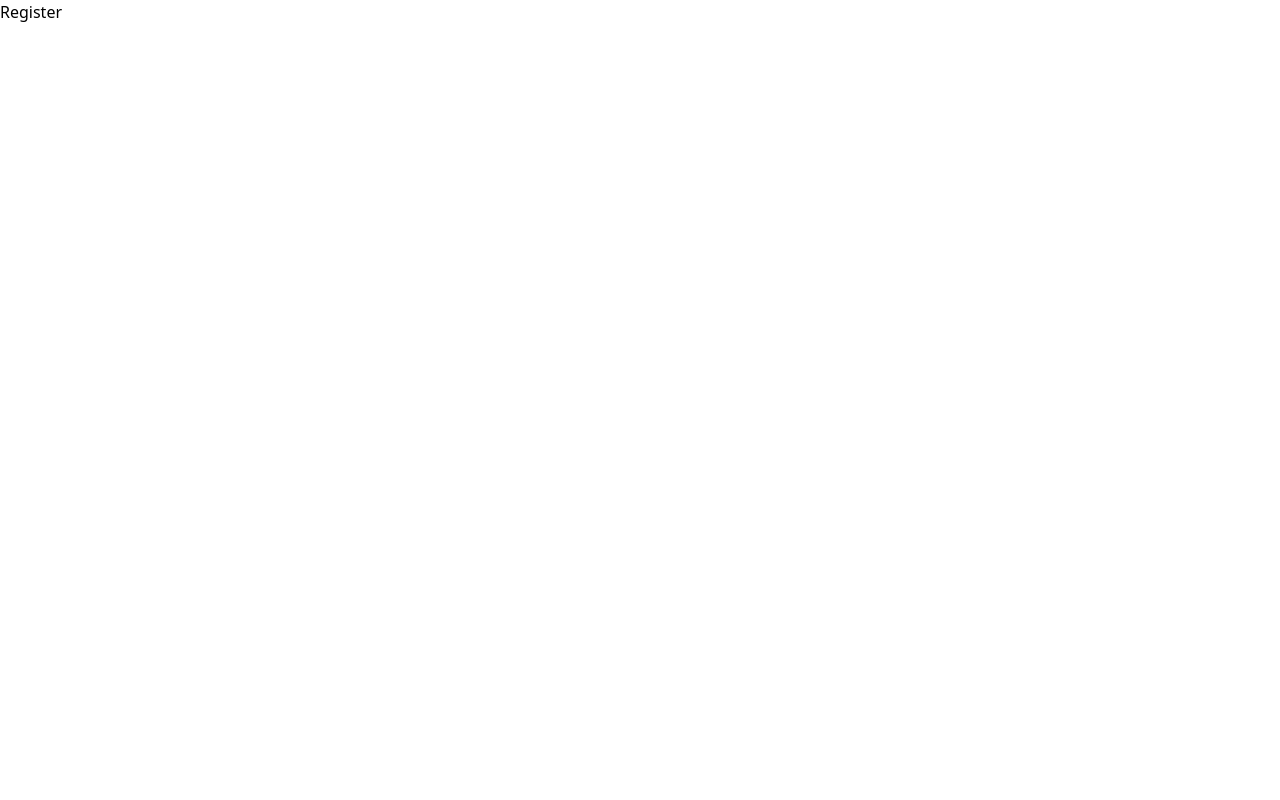
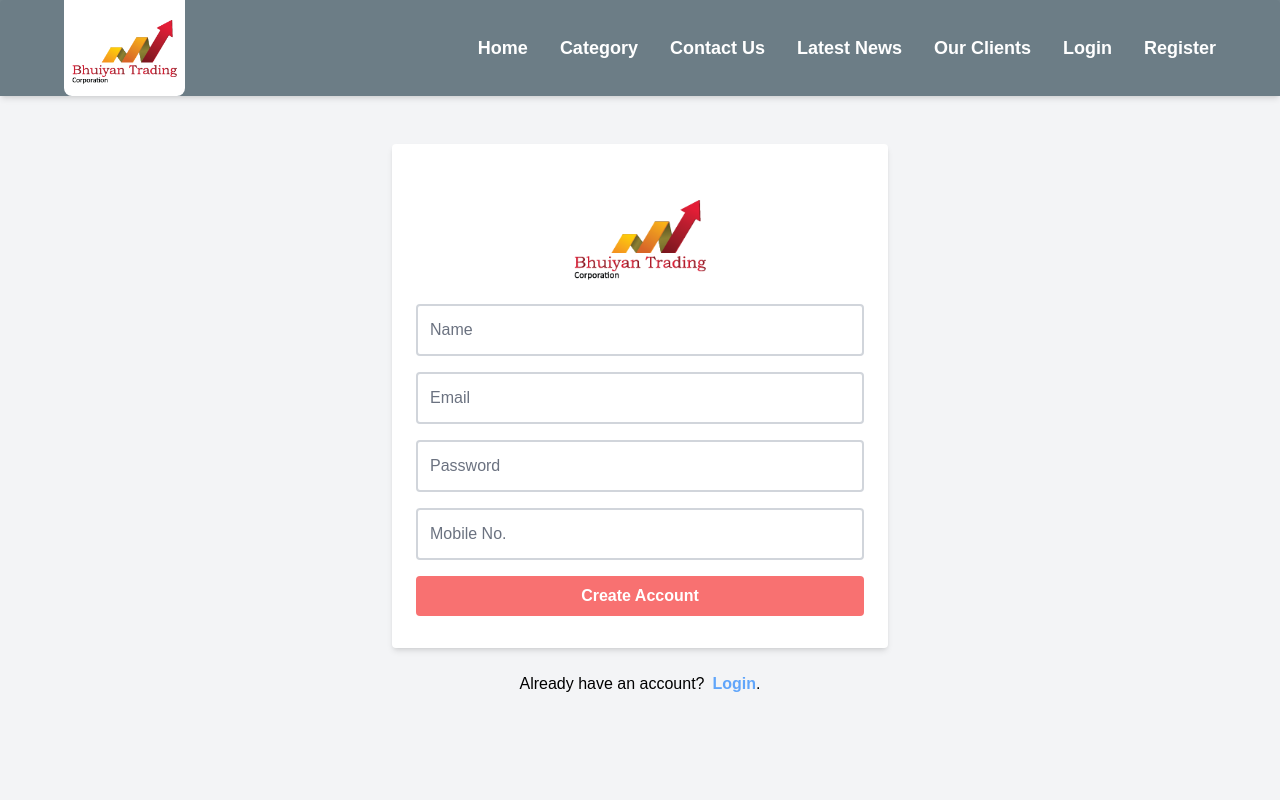
Before and after one commit to blooming-volcanoes/Bhuiyan-Trading-Client, a React (Create React App) app: page /signup in a window 1280 px wide. Shown: the top 800 px of the page. Built offline with nearby package versions, Linux system fonts and the light colour scheme.

Commit message:
login and register page UI done

```diff
--- a/package.json
+++ b/package.json
@@ -18,6 +18,7 @@
     "react": "^18.2.0",
     "react-currency-formatter": "^1.1.0",
     "react-dom": "^18.2.0",
+    "react-hook-form": "^7.35.0",
     "react-icons": "^4.4.0",
     "react-redux": "^8.0.2",
     "react-router-dom": "^6.3.0",
@@ -31,8 +32,7 @@
     "start": "react-scripts start",
     "build": "react-scripts build",
     "test": "react-scripts test",
-        "eject": "react-scripts eject",
-        "prepare": "husky install"
+    "eject": "react-scripts eject"
   },
   "eslintConfig": {
     "extends": [
--- a/src/App.css
+++ b/src/App.css
@@ -1,6 +1,12 @@
 @tailwind base;
 @tailwind components;
 @tailwind utilities;
+
+@import url("https://fonts.googleapis.com/css2?family=Poppins:ital,wght@0,100;0,200;0,300;0,400;0,500;0,600;0,700;0,800;0,900;1,100;1,200;1,300;1,400;1,500;1,600;1,700;1,800;1,900&display=swap");
+
+body {
+  font-family: "Poppins", sans-serif;
+}
 
 .banner-bg {
   background-image: linear-gradient(rgba(0, 0, 0, 0.5), rgba(0, 0, 0, 0.5)),
--- a/src/pages/Login/Login.js
+++ b/src/pages/Login/Login.js
@@ -1,7 +1,70 @@
 import React from "react";
+import { useForm } from "react-hook-form";
+import { Link } from "react-router-dom";
+import logo from "../../assets/Images/logo.png";
+import PageLayout from "./../../layouts/PageLayout";
+
+const inputFields = [
+  {
+    type: "email",
+    placeholder: "Email",
+    name: "email",
+  },
+  {
+    type: "password",
+    placeholder: "Password",
+    name: "password",
+  },
+];
 
 function Login() {
-    return <div>Login</div>;
+  const { register, handleSubmit, reset } = useForm();
+  const onSubmit = (data) => {
+    console.log(data);
+    reset();
+  };
+
+  return (
+    <PageLayout>
+      <div className="flex min-h-screen flex-col rounded bg-gray-100 py-36">
+        <div className="container mx-auto flex max-w-lg flex-1 flex-col items-center justify-center px-2">
+          <form
+            onSubmit={handleSubmit(onSubmit)}
+            className="w-full rounded bg-white px-6 py-8 text-black shadow-md"
+          >
+            <div className="flex items-center justify-center py-6">
+              <img className="h-[80px]" src={logo} alt="" />
+            </div>
+            {inputFields.map((input) => (
+              <input
+                key={input.placeholder}
+                {...register(input.name)}
+                type={input.type}
+                className="mb-4 block w-full rounded border-2 border-gray-300 p-3 focus:border focus:shadow-lg focus:ring-0"
+                placeholder={input.placeholder}
+                required={true}
+              />
+            ))}
+
+            <button
+              type="submit"
+              className="w-full rounded bg-red-400 py-2 font-semibold text-white"
+            >
+              Login
+            </button>
+          </form>
+
+          <div className="text-gray-dark mt-6 flex space-x-2">
+            <p>Already have an account?</p>
+            <Link className="font-semibold text-blue-400" to="/signup">
+              Sign up
+            </Link>
+            .
+          </div>
+        </div>
+      </div>
+    </PageLayout>
+  );
 }
 
 export default Login;
--- a/src/pages/Register/Register.js
+++ b/src/pages/Register/Register.js
@@ -1,7 +1,80 @@
 import React from "react";
+import { useForm } from "react-hook-form";
+import { Link } from "react-router-dom";
+import logo from "../../assets/Images/logo.png";
+import PageLayout from "./../../layouts/PageLayout";
+
+const inputFields = [
+  {
+    type: "text",
+    placeholder: "Name",
+    name: "name",
+  },
+  {
+    type: "email",
+    placeholder: "Email",
+    name: "email",
+  },
+  {
+    type: "password",
+    placeholder: "Password",
+    name: "password",
+  },
+  {
+    type: "text",
+    placeholder: "Mobile No.",
+    name: "contactNumber",
+  },
+];
 
 function Register() {
-    return <div>Register</div>;
+  const { register, handleSubmit, reset } = useForm();
+  const onSubmit = (data) => {
+    console.log(data);
+    reset();
+  };
+
+  return (
+    <PageLayout>
+      <div className="flex min-h-screen flex-col rounded bg-gray-100 py-36">
+        <div className="container mx-auto flex max-w-lg flex-1 flex-col items-center justify-center px-2">
+          <form
+            onSubmit={handleSubmit(onSubmit)}
+            className="w-full rounded bg-white px-6 py-8 text-black shadow-md"
+          >
+            <div className="flex items-center justify-center py-6">
+              <img className="h-[80px]" src={logo} alt="" />
+            </div>
+            {inputFields.map((input) => (
+              <input
+                key={input.placeholder}
+                {...register(input.name)}
+                type={input.type}
+                className="mb-4 block w-full rounded border-2 border-gray-300 p-3 focus:border focus:shadow-lg focus:ring-0"
+                placeholder={input.placeholder}
+                required={true}
+              />
+            ))}
+
+            <button
+              type="submit"
+              className="w-full rounded bg-red-400 py-2 font-semibold text-white"
+            >
+              Create Account
+            </button>
+          </form>
+
+          <div className="text-gray-dark mt-6 flex space-x-2">
+            <p>Already have an account?</p>
+            <Link className="font-semibold text-blue-400" to="/login">
+              Login
+            </Link>
+            .
+          </div>
+        </div>
+      </div>
+    </PageLayout>
+  );
 }
 
 export default Register;
```
Also changed, not shown: 1 other file (tests, documents, lock files or other folders). Lines whose indentation alone changed are shown as unchanged.
